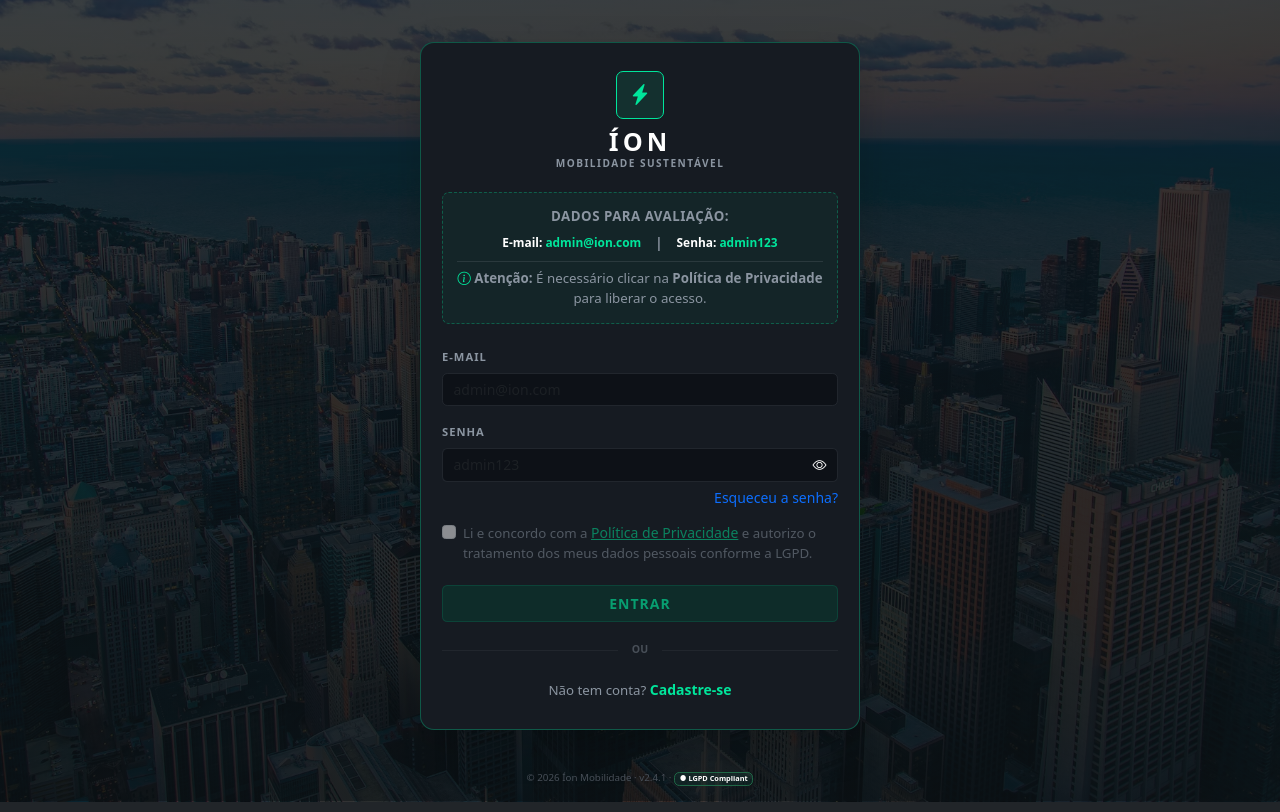
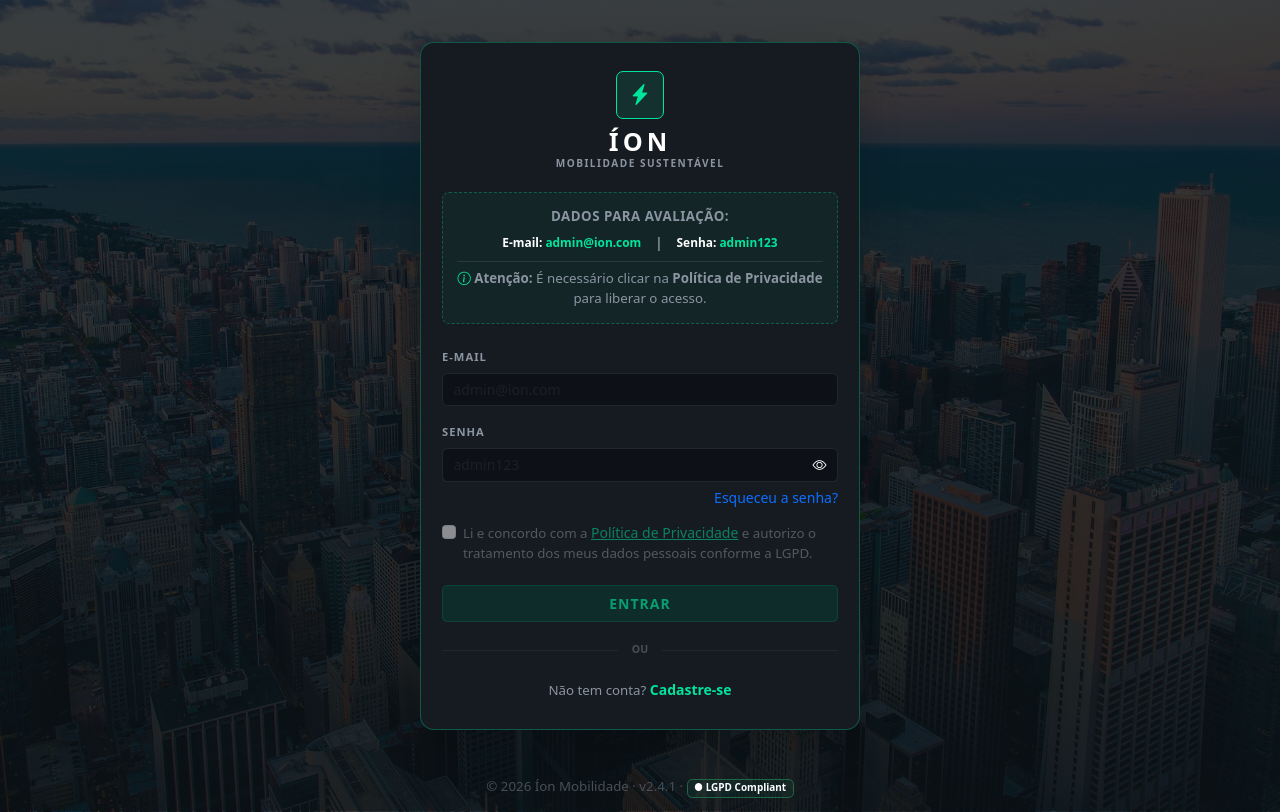
Before and after one commit to Alex-tx88/ionProject, an Angular app: page /login in a window 1280 px wide. Built offline with nearby package versions, Linux system fonts and the light colour scheme.

Commit message:
rodapé corrigido

```diff
--- a/src/app/pages/login/login.html
+++ b/src/app/pages/login/login.html
@@ -1,5 +1,6 @@
-<div class="auth-container d-flex justify-content-center align-items-center min-vh-100 py-5">
-  <div class="auth-card p-4 rounded-4 shadow-lg" style="margin-bottom: 30px;">
+<div class="auth-container d-flex justify-content-center align-items-center min-vh-100 py-5 position-relative">
+
+  <div class="auth-card p-4 rounded-4 shadow-lg z-1" style="margin-bottom: 40px;">
 
     <div class="text-center mb-4 mt-2">
       <div class="logo-icon d-inline-flex justify-content-center align-items-center rounded-3 mb-2">
@@ -74,13 +75,14 @@
     </div>
 
   </div>
+
+  <footer class="position-absolute bottom-0 w-100 text-center pb-3 d-none d-md-block z-0">
+    <div class="footer-copy text-muted-custom">
+      © 2026 Íon Mobilidade · v2.4.1 · <span class="badge badge-lgpd">● LGPD Compliant</span>
+    </div>
+  </footer>
+
 </div>
-
-<footer class="fixed-bottom text-center mb-3 d-none d-md-block">
-  <div class="footer-copy">
-    © 2026 Íon Mobilidade · v2.4.1 · <span class="badge badge-lgpd">● LGPD Compliant</span>
-  </div>
-</footer>
 
 @if (mostrarModalPolitica) {
   <app-lgpd-modal (fechar)="fecharPolitica()" (aceitar)="aceitarPoliticaModal()"></app-lgpd-modal>
```
